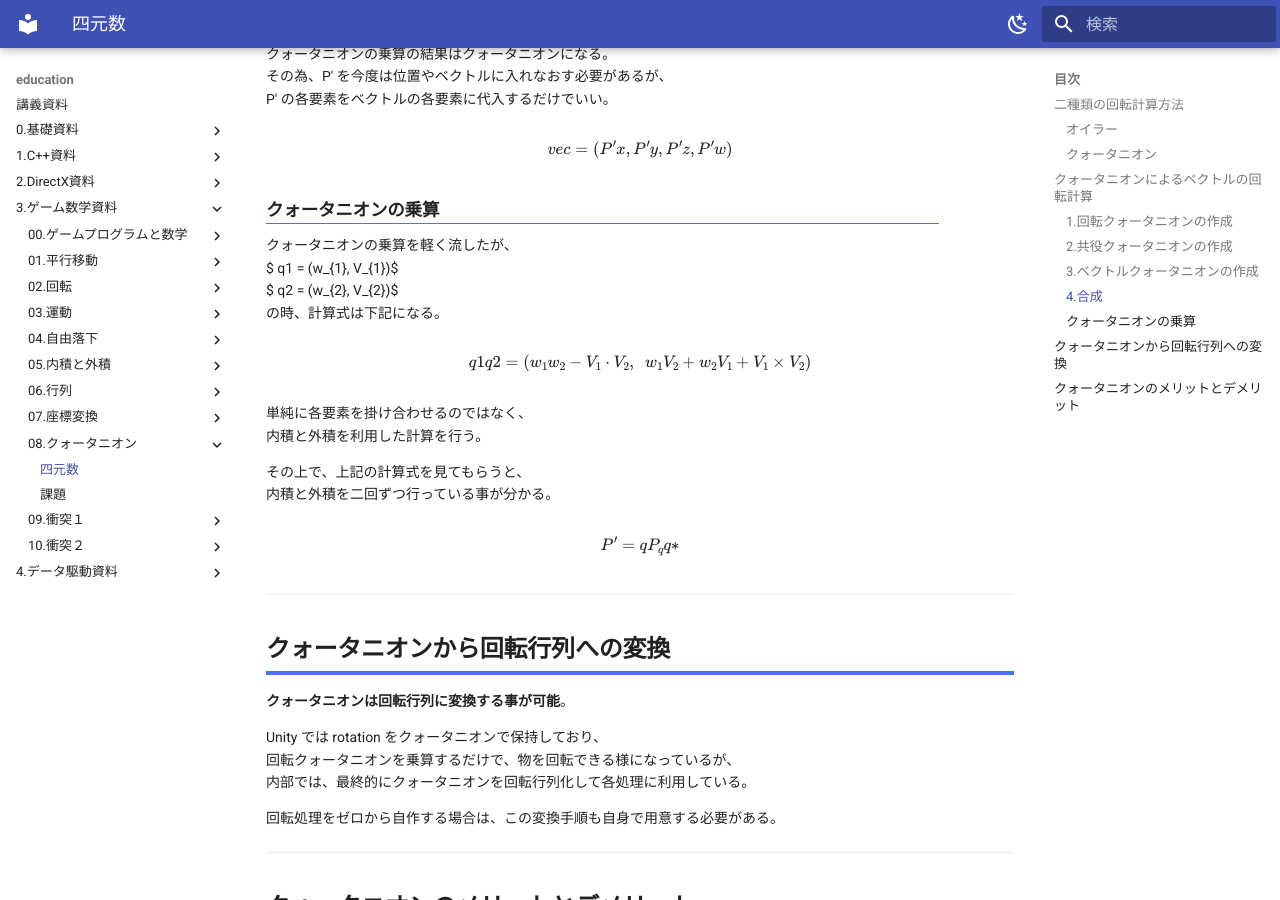
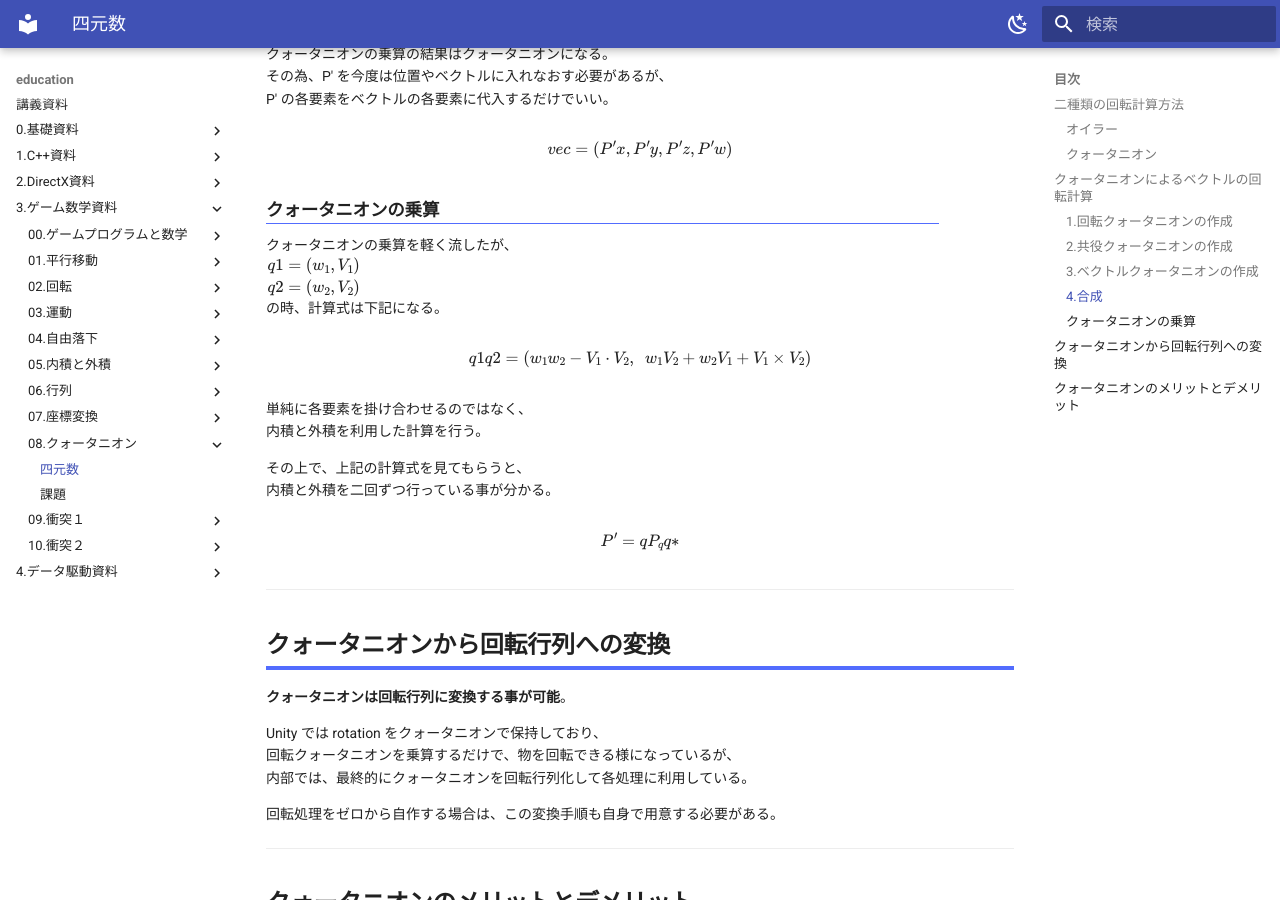
Before and after one commit to yamato-t/education, an MkDocs documentation site: the page built from docs/3.ゲーム数学資料/08.クォータニオン/0.クォータニオン.md, in a window 1280 px wide and 900 px high, scrolled down 2200 px. Built offline with MkDocs 1.6.1 and Material for MkDocs 9.7.7, drawn with Linux system fonts in a browser that asks for light colours.

Commit message:
feat 数学の記事を更新

```diff
--- a/docs/3.ゲーム数学資料/08.クォータニオン/0.クォータニオン.md
+++ b/docs/3.ゲーム数学資料/08.クォータニオン/0.クォータニオン.md
@@ -105,8 +105,10 @@ $$vec = (P'x,P'y,P'z,P'w)$$
 
 ### **クォータニオンの乗算**
 クォータニオンの乗算を軽く流したが、
-$ q1 = (w_{1}, V_{1})$
-$ q2 = (w_{2}, V_{2})$
+$\begin{aligned}
+q1=(w_{1}, V_{1})\\
+q2=(w_{2}, V_{2})
+\end{aligned}$
 の時、計算式は下記になる。
 
 $$q1q2=(w_{1}w_{2}-V_{1}\cdot V_{2},\hspace{5pt}w_{1}V_{2}+w_{2}V_{1}+V_{1}\times V_{2})$$
```
